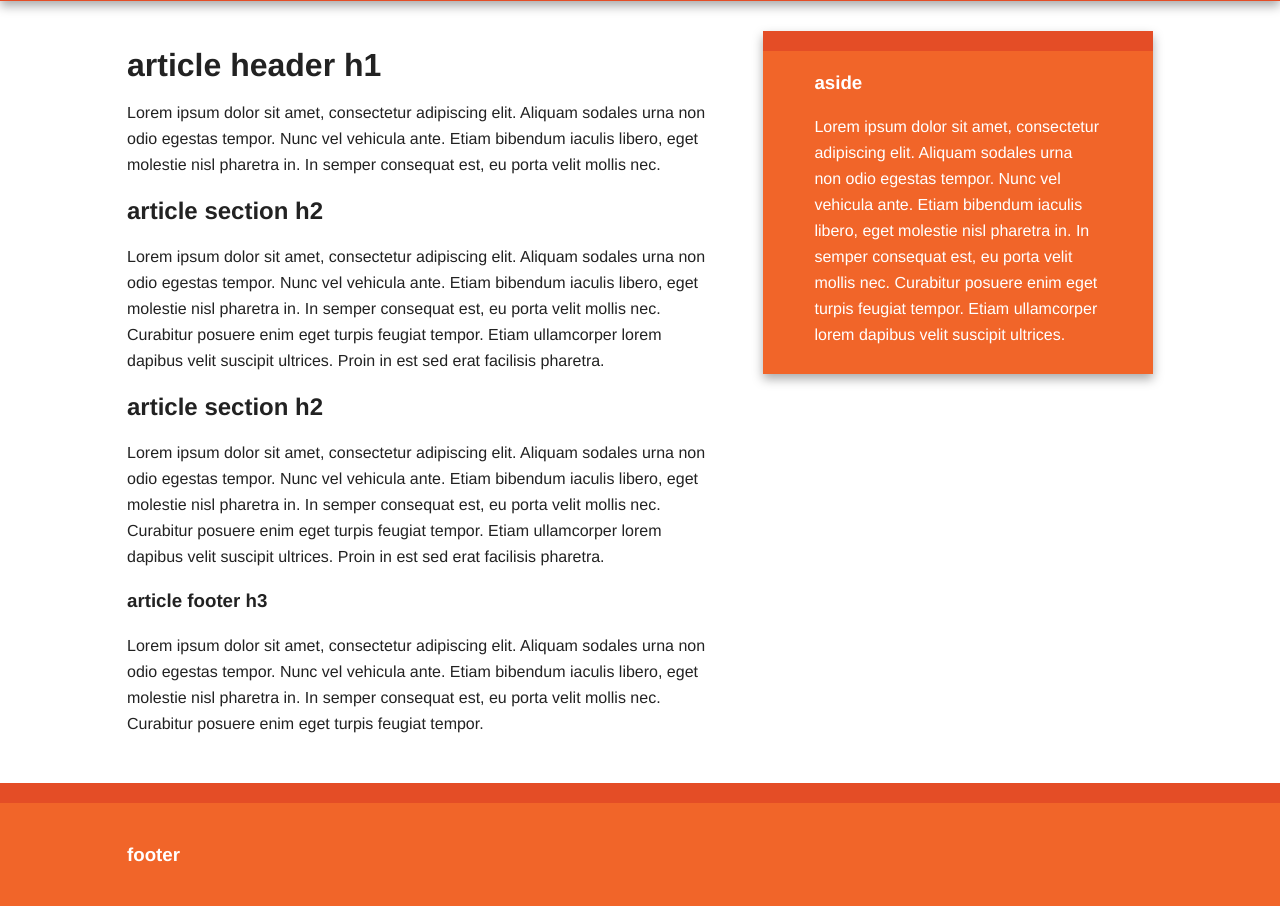
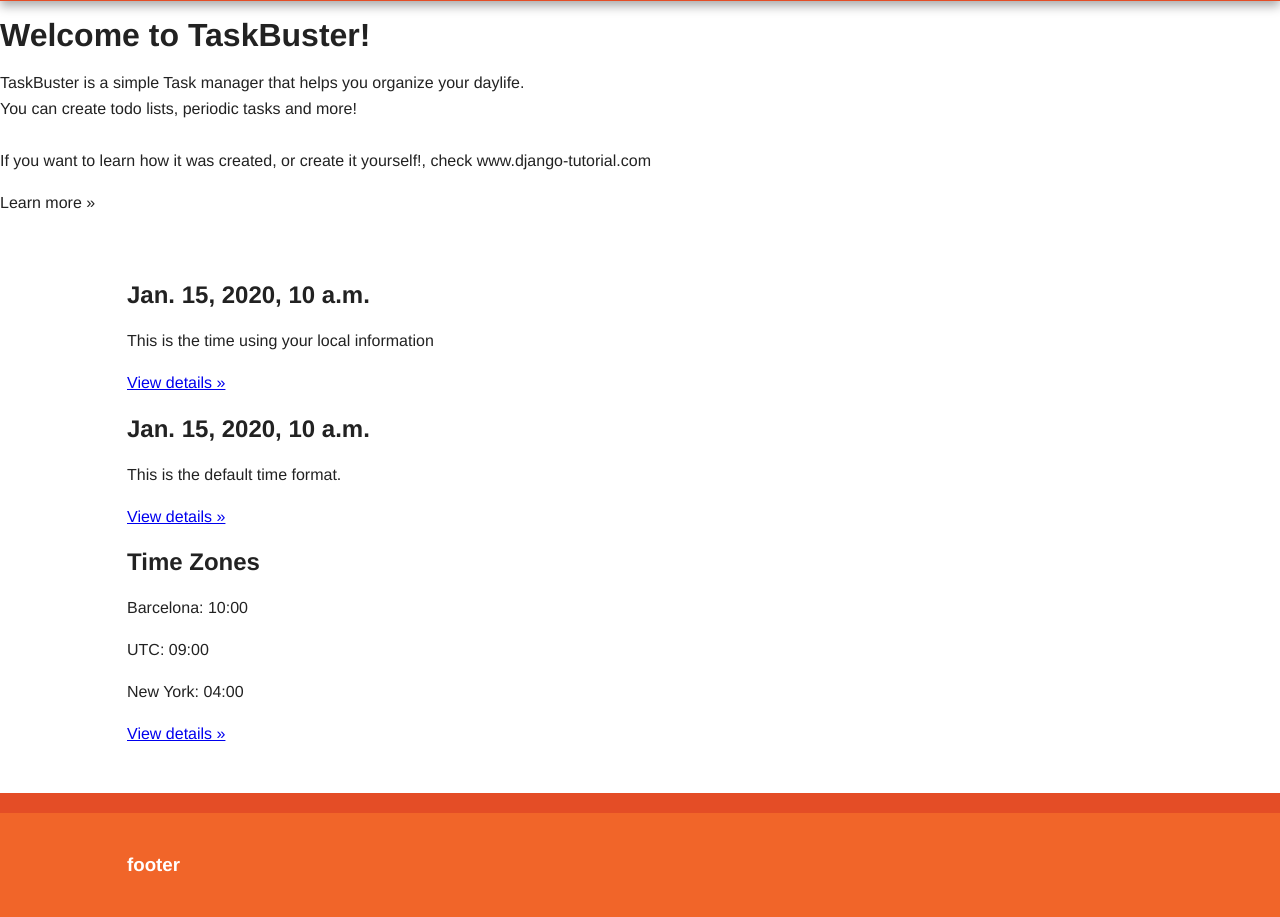
Before and after one commit to andela-osule/mele-taskbuster, a Django app: template taskbuster/templates/taskbuster/index.html in a window 1280 px wide. Shown: the part 95-1012 px from the top of the page. Run offline with Django 3.2, Linux system fonts and the light colour scheme; the template is opened without the code that fills it: most values are stand-ins (such as "Sample title", 1, 10 or a date in 2020); some libraries are stand-ins or nearby versions.

Commit message:
Internationalization and localization

```diff
--- a/requirements/base.txt
+++ b/requirements/base.txt
@@ -1 +1,4 @@
 Django==1.8.5
+pytz==2015.7
+coverage==4.0.1
+selenium==2.48.0
--- a/taskbuster/templates/base.html
+++ b/taskbuster/templates/base.html
@@ -25,6 +25,7 @@
         <div class="header-container">
             <header class="wrapper clearfix">
                 <h1 class="title">h1.title</h1>
+            {% block navbar %}
                 <nav>
                     <ul>
                         <li><a href="#">nav ul li a</a></li>
@@ -32,38 +33,10 @@
                         <li><a href="#">nav ul li a</a></li>
                     </ul>
                 </nav>
+            {% endblock %}
             </header>
         </div>
-
-        <div class="main-container">
-            <div class="main wrapper clearfix">
-
-                <article>
-                    <header>
-                        <h1>article header h1</h1>
-                        <p>Lorem ipsum dolor sit amet, consectetur adipiscing elit. Aliquam sodales urna non odio egestas tempor. Nunc vel vehicula ante. Etiam bibendum iaculis libero, eget molestie nisl pharetra in. In semper consequat est, eu porta velit mollis nec.</p>
-                    </header>
-                    <section>
-                        <h2>article section h2</h2>
-                        <p>Lorem ipsum dolor sit amet, consectetur adipiscing elit. Aliquam sodales urna non odio egestas tempor. Nunc vel vehicula ante. Etiam bibendum iaculis libero, eget molestie nisl pharetra in. In semper consequat est, eu porta velit mollis nec. Curabitur posuere enim eget turpis feugiat tempor. Etiam ullamcorper lorem dapibus velit suscipit ultrices. Proin in est sed erat facilisis pharetra.</p>
-                    </section>
-                    <section>
-                        <h2>article section h2</h2>
-                        <p>Lorem ipsum dolor sit amet, consectetur adipiscing elit. Aliquam sodales urna non odio egestas tempor. Nunc vel vehicula ante. Etiam bibendum iaculis libero, eget molestie nisl pharetra in. In semper consequat est, eu porta velit mollis nec. Curabitur posuere enim eget turpis feugiat tempor. Etiam ullamcorper lorem dapibus velit suscipit ultrices. Proin in est sed erat facilisis pharetra.</p>
-                    </section>
-                    <footer>
-                        <h3>article footer h3</h3>
-                        <p>Lorem ipsum dolor sit amet, consectetur adipiscing elit. Aliquam sodales urna non odio egestas tempor. Nunc vel vehicula ante. Etiam bibendum iaculis libero, eget molestie nisl pharetra in. In semper consequat est, eu porta velit mollis nec. Curabitur posuere enim eget turpis feugiat tempor.</p>
-                    </footer>
-                </article>
-
-                <aside>
-                    <h3>aside</h3>
-                    <p>Lorem ipsum dolor sit amet, consectetur adipiscing elit. Aliquam sodales urna non odio egestas tempor. Nunc vel vehicula ante. Etiam bibendum iaculis libero, eget molestie nisl pharetra in. In semper consequat est, eu porta velit mollis nec. Curabitur posuere enim eget turpis feugiat tempor. Etiam ullamcorper lorem dapibus velit suscipit ultrices.</p>
-                </aside>
-
-            </div> <!-- #main -->
-        </div> <!-- #main-container -->
+        {% block content %}{% endblock %}
 
         <div class="footer-container">
             <footer class="wrapper">
@@ -85,5 +58,6 @@
             r.parentNode.insertBefore(e,r)}(window,document,'script','ga'));
             ga('create','UA-XXXXX-X','auto');ga('send','pageview');
         </script>
+        {% block footer_javascript %}{% endblock %}
     </body>
 </html>
--- a/taskbuster/templates/taskbuster/index.html
+++ b/taskbuster/templates/taskbuster/index.html
@@ -1,2 +1,42 @@
 {% extends "base.html" %}
 {% block head_title %}TaskBuster Django Tutorial{% endblock %}
+{% load i18n %}
+{% load l10n %}
+{% load tz %}
+
+{% block content %}
+    <div class="jumbotron">
+        <div class="container">
+            <h1>{% trans "Welcome to TaskBuster!"%}</h1>
+            <p>{% blocktrans %}TaskBuster is a simple Task manager that helps you organize your daylife. </br> You can create todo lists, periodic tasks and more! </br></br> If you want to learn how it was created, or create it yourself!, check www.django-tutorial.com{% endblocktrans %}</p>
+            <p><a class="btn btn-primary btn-lg" role="button">Learn more &raquo;</a></p>
+          </div>
+        </div>
+    </div>
+    <div class="main-container">
+        <div class="main wrapper clearfix">
+
+            <div class="col-md-4">
+                  <h2 id="local-date">{{today}}</h2>
+                  <p>This is the time using your local information </p>
+                  <p><a class="btn btn-default" href="#" role="button">View details &raquo;</a></p>
+            </div>
+
+            <div class="col-md-4">
+                  <h2 id="non-local-date">{{today|unlocalize}}</h2>
+                  <p>This is the default time format.</p>
+                  <p><a class="btn btn-default" href="#" role="button">View details &raquo;</a></p>
+            </div>
+
+            <div class="col-md-4">
+                <h2>Time Zones</h2>
+                <p> Barcelona: <span id="time-tz">{{now|time:"H:i"}}</span></p>
+                <p> UTC: <span id="time-utc">{{now|utc|time:"H:i"}}</span></p>
+                <p> New York: <span id="time-ny">
+                       {{now|timezone:"America/New_York"|time:"H:i"}}</span></p>
+                <p><a class="btn btn-default" href="#" role="button">View details &raquo;</a></p>
+            </div>
+
+        </div> <!-- #main -->
+    </div> <!-- #main-container -->
+{% endblock %}
--- a/taskbuster/urls.py
+++ b/taskbuster/urls.py
@@ -15,10 +15,16 @@
 """
 from django.conf.urls import include, url
 from django.contrib import admin
-from .views import home
+from django.conf.urls.i18n import i18n_patterns
+from .views import home, home_files
 
 
 urlpatterns = [
+    url(r'^(?P<filename>(robots.txt)|(humans.txt))$',
+        home_files, name='home-files'),
+]
+
+urlpatterns += i18n_patterns(
+    url(r'^$', home, name='home'),
     url(r'^admin/', include(admin.site.urls)),
-    url(r'^$', home, name='home'),
-]
+)
```
Also changed, not shown: functional_tests/test_all_users.py (+29 -0 lines), taskbuster/settings/base.py (+15 -1 lines), taskbuster/templates/humans.txt (+5 -7 lines), taskbuster/test.py (+12 -0 lines), taskbuster/views.py (+9 -1 lines), taskbuster/locale/ca/LC_MESSAGES/django.po (added), 2 other files.
